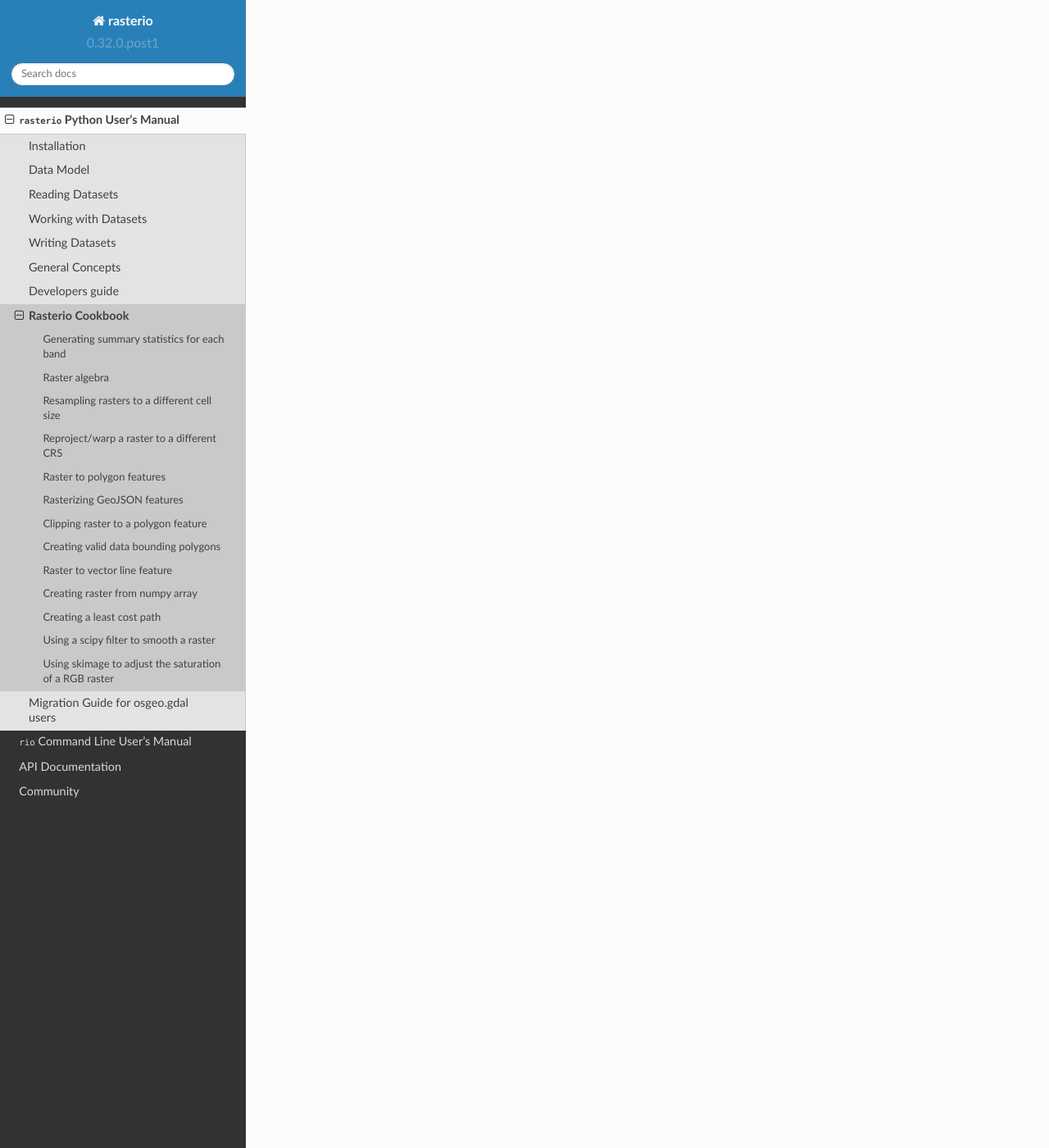
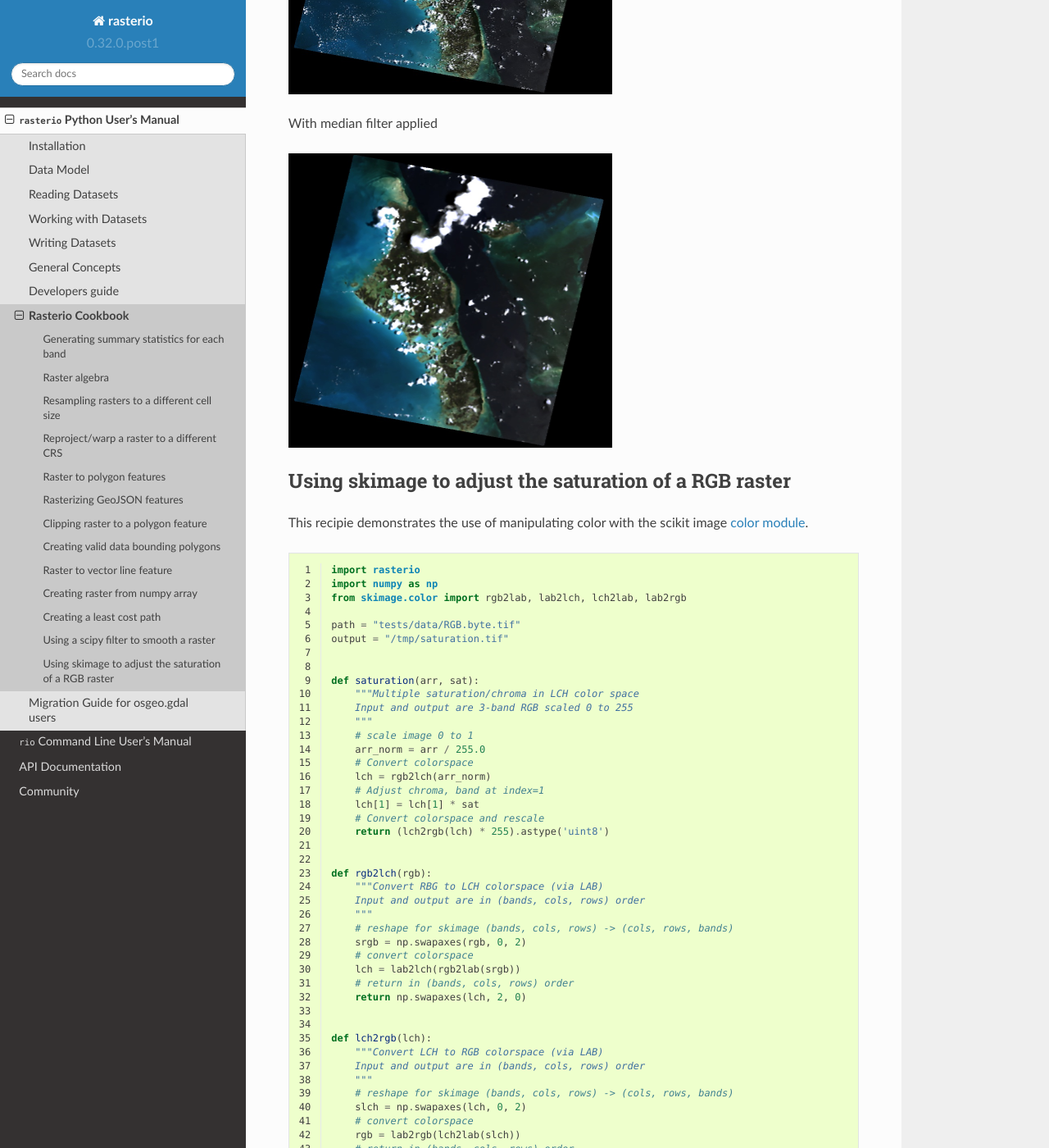
Before and after one commit to rasterio/rasterio, a Sphinx documentation site: the page built from docs/cookbook.rst, in a window 1280 px wide and 1400 px high, scrolled down 2303 px. Shown: the whole window at 82% size. Built offline with Sphinx 7.4.7 and the Read the Docs theme 2.0.0, drawn with Linux system fonts in a browser that asks for light colours; some of the changed text lies outside the part shown.

Commit message:
fill out a few cookbook recipies

```diff
--- a/docs/cookbook.rst
+++ b/docs/cookbook.rst
@@ -60,5 +60,49 @@ Creating a least cost path
 Using a scipy filter to smooth a raster
 ---------------------------------------
 
+This recipie demonstrates the use of scipy's `signal processing filters <http://docs.scipy.org/doc/scipy/reference/signal.html#signal-processing-scipy-signal>`_ to manipulate multi-band raster imagery
+and save the results to a new GeoTIFF. Here we apply a median filter to smooth
+the image and remove small inclusions (at the expense of some sharpness and detail).
+
+.. literalinclude:: recipies/filter.py
+    :language: python
+    :linenos:
+
+.. code::
+
+    $ python docs/recipies/filter.py
+
+
+The original image
+
+.. image:: img/RGB.byte.jpg
+    :scale: 50 %
+
+With median filter applied
+
+.. image:: img/filtered.jpg
+    :scale: 50 %
+
 Using skimage to adjust the saturation of a RGB raster
 ------------------------------------------------------
+
+This recipie demonstrates the use of manipulating color with the scikit image `color module <http://scikit-image.org/docs/stable/api/skimage.color.html>`_.
+
+.. literalinclude:: recipies/saturation.py
+    :language: python
+    :linenos:
+
+.. code::
+
+    $ python docs/recipies/saturation.py
+
+
+The original image
+
+.. image:: img/RGB.byte.jpg
+    :scale: 50 %
+
+With increased saturation
+
+.. image:: img/saturation.jpg
+    :scale: 50 %
--- /dev/null
+++ b/docs/recipies/filter.py
@@ -0,0 +1,16 @@
+import rasterio
+from scipy.signal import medfilt
+
+path = "tests/data/RGB.byte.tif"
+output = "/tmp/filtered.tif"
+
+with rasterio.open(path) as src:
+    array = src.read()
+    profile = src.profile
+
+# apply a 5x5 median filter to each band
+filtered = medfilt(array, (1, 5, 5)).astype('uint8')
+
+# Write to tif, using the same profile as the source
+with rasterio.open(output, 'w', **profile) as dst:
+    dst.write(filtered)
--- /dev/null
+++ b/docs/recipies/saturation.py
@@ -0,0 +1,55 @@
+import rasterio
+import numpy as np
+from skimage.color import rgb2lab, lab2lch, lch2lab, lab2rgb
+
+path = "tests/data/RGB.byte.tif"
+output = "/tmp/saturation.tif"
+
+
+def saturation(arr, sat):
+    """Multiple saturation/chroma in LCH color space
+    Input and output are 3-band RGB scaled 0 to 255
+    """
+    # scale image 0 to 1
+    arr_norm = arr / 255.0
+    # Convert colorspace
+    lch = rgb2lch(arr_norm)
+    # Adjust chroma, band at index=1
+    lch[1] = lch[1] * sat
+    # Convert colorspace and rescale
+    return (lch2rgb(lch) * 255).astype('uint8')
+
+
+def rgb2lch(rgb):
+    """Convert RBG to LCH colorspace (via LAB)
+    Input and output are in (bands, cols, rows) order
+    """
+    # reshape for skimage (bands, cols, rows) -> (cols, rows, bands)
+    srgb = np.swapaxes(rgb, 0, 2)
+    # convert colorspace
+    lch = lab2lch(rgb2lab(srgb))
+    # return in (bands, cols, rows) order
+    return np.swapaxes(lch, 2, 0)
+
+
+def lch2rgb(lch):
+    """Convert LCH to RGB colorspace (via LAB)
+    Input and output are in (bands, cols, rows) order
+    """
+    # reshape for skimage (bands, cols, rows) -> (cols, rows, bands)
+    slch = np.swapaxes(lch, 0, 2)
+    # convert colorspace
+    rgb = lab2rgb(lch2lab(slch))
+    # return in (bands, cols, rows) order
+    return np.swapaxes(rgb, 2, 0)
+
+
+with rasterio.open(path) as src:
+    array = src.read()
+    profile = src.profile
+
+# Increase color saturation by 60%
+array_sat = saturation(array, 1.6)
+
+with rasterio.open(output, 'w', **profile) as dst:
+    dst.write(array_sat)
```
Also changed, not shown: docs/img/RGB.byte.jpg (added), docs/img/filtered.jpg (added), docs/img/saturation.jpg (added), 1 other file.
